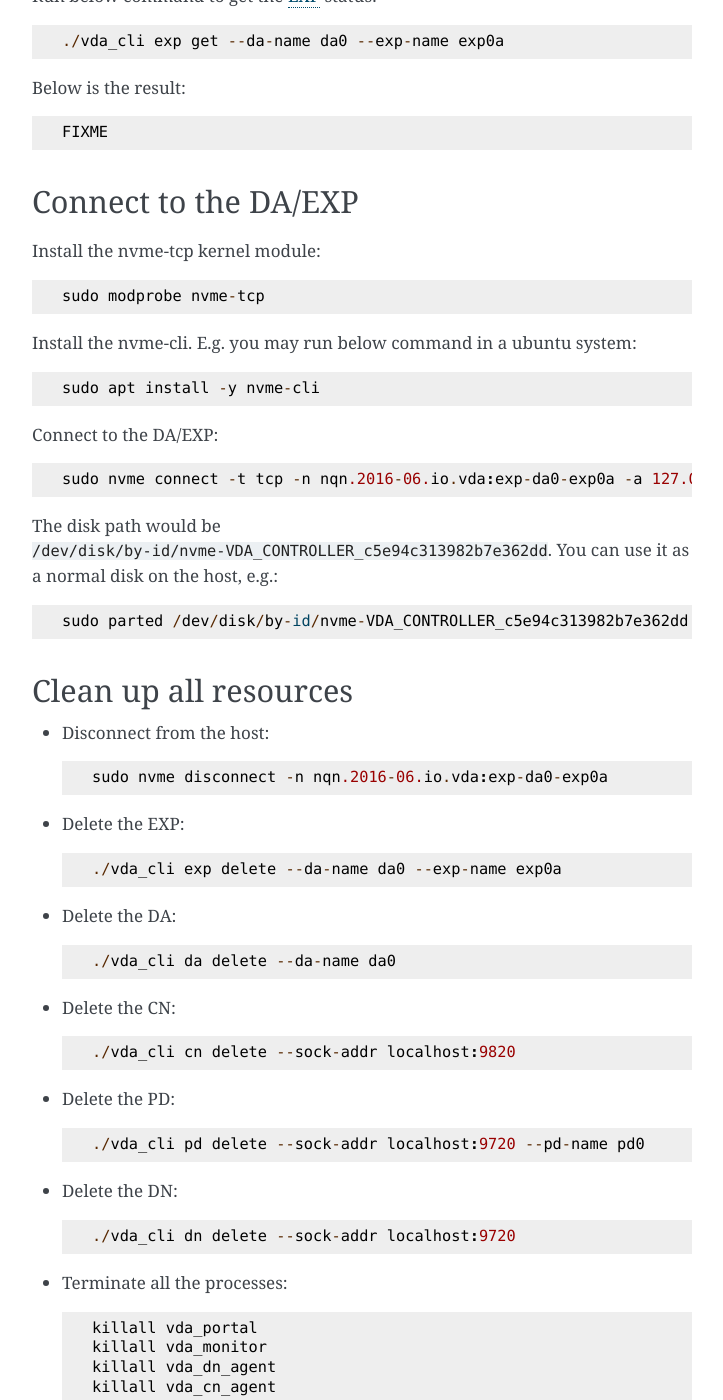
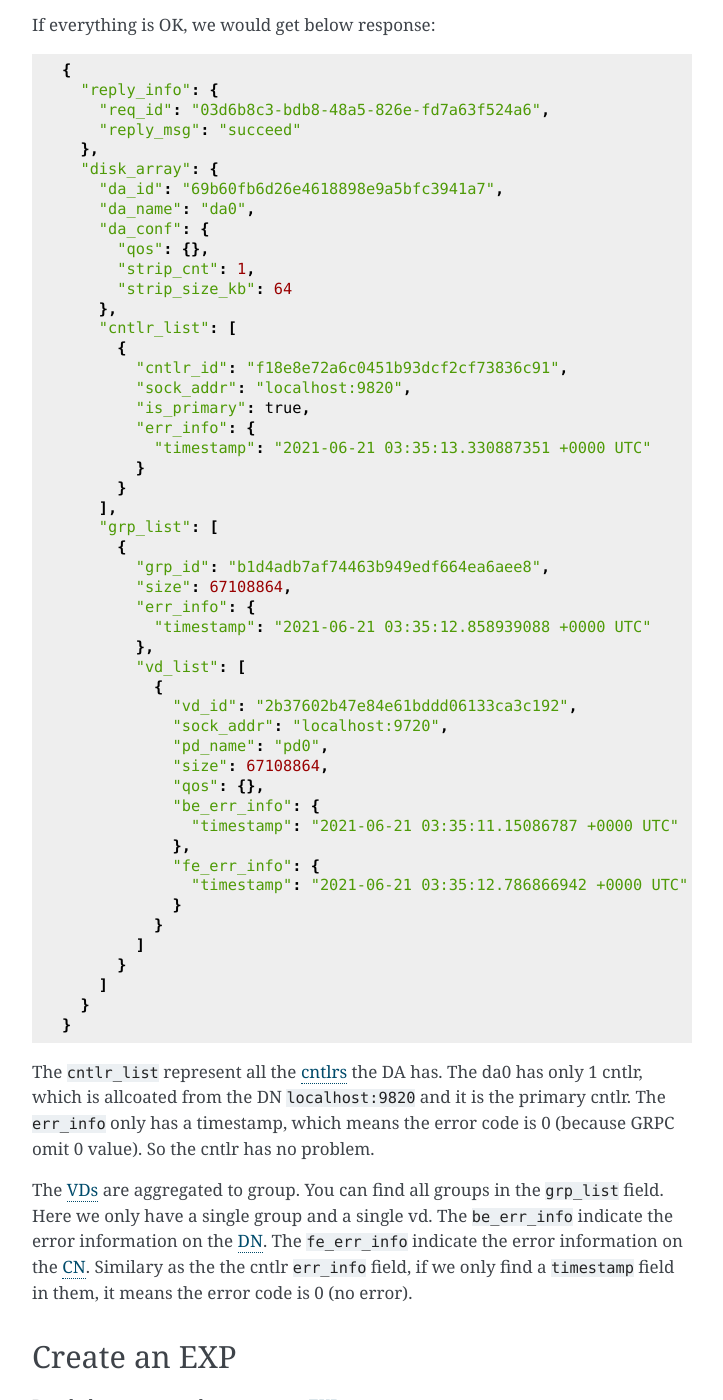
Before and after one commit to virtual-disk-array/vda_doc, a Sphinx documentation site: the page built from source/MinimalDeployment.rst, in a window 1280 px wide and 1400 px high, scrolled down 6460 px. Shown: the whole window, without its empty margins (388-1111 px from the left). Built offline with Sphinx 7.4.7, drawn with Linux system fonts in a browser that asks for light colours; some of the changed text lies outside the part shown.

Commit message:
finish MinimalDeployment

```diff
--- a/source/MinimalDeployment.rst
+++ b/source/MinimalDeployment.rst
@@ -58,6 +58,7 @@
 For each :ref:`DN <dn-label>`, we should run a spdk application and the dn_agent. First,
 go to the spdk directory and run below commands::
 
+  sudo scripts/setup.sh  # only run it once after reboot
   sudo build/bin/spdk_tgt --rpc-socket /tmp/vda_data/dn.sock --wait-for-rpc > /tmp/vda_data/dn.log 2>&1 &
   sudo scripts/rpc.py -s /tmp/vda_data/dn.sock bdev_set_options -d
   sudo scripts/rpc.py -s /tmp/vda_data/dn.sock nvmf_set_crdt -t1 100 -t2 100 -t3 100
@@ -82,12 +83,14 @@
   --tr-conf '{"trtype":"TCP"}' \
   > /tmp/vda_data/dn_agent.log 2>&1 &
 
-The ``--lis-conf`` and ``--tr-conf`` are json strings. The values in
-``--lis-conf`` will be passed to the SPDK ``nvmf_subsystem_add_listener``
-RPC. The values in ``tr-conf`` will be passed to the SPDK
-``nvmf_create_transport`` RPC. They are used to configure the NVMeOF
-connection between :ref:`VD <vd-label>` and :ref:`cntlr <cntlr-label>`.
-You can specific any values the SPDK RPCs accepts.
+The vda_dn_agent listens the controlplane RPC on the ``--address``.
+The ``--lis-conf`` and ``--tr-conf`` are json strings. They are used
+for the dataplane connection. The values in ``--lis-conf`` will be
+passed to the SPDK ``nvmf_subsystem_add_listener`` RPC. The values in
+``tr-conf`` will be passed to the SPDK ``nvmf_create_transport``
+RPC. They are used to configure the NVMeOF connection between :ref:`VD
+<vd-label>` and :ref:`cntlr <cntlr-label>`.  You can specific any
+values the SPDK RPCs accepts.
 
 You can check the /tmp/vda_data/dn_agent.log, if everything is OK, you
 can find below log::
@@ -99,6 +102,7 @@
 For each :ref:`CN <cn-label>`, we should run a spdk applicaiton and the cn-agent. First,
 go to the spdk directory and run below commands::
 
+  sudo scripts/setup.sh  # only run it once after reboot
   sudo build/bin/spdk_tgt --rpc-socket /tmp/vda_data/cn.sock --wait-for-rpc > /tmp/vda_data/cn.log 2>&1 &
   sudo scripts/rpc.py -s /tmp/vda_data/cn.sock bdev_set_options -d
   sudo scripts/rpc.py -s /tmp/vda_data/cn.sock nvmf_set_crdt -t1 100 -t2 100 -t3 100
@@ -119,11 +123,12 @@
   --tr-conf '{"trtype":"TCP"}' \
   > /tmp/vda_data/cn_agent.log 2>&1 &
 
-Similiar as DN, the ``lis-conf`` and ``--tr-conf`` are json
-strings. And  the are used by the SPDK ``nvmf_subsystem_add_listener``
+Similiar as DN, the ``--address`` is used for the controlplane
+RPC. The ``lis-conf`` and ``--tr-conf`` are json strings for dataplane
+connection. They are used by the SPDK ``nvmf_subsystem_add_listener``
 and ``nvmf_create_transport`` RPCs. They are used to configure the
-NVMeOF connection between :ref:`cntlr <cntlr-label>` and
-:ref:`host <host-label>`.
+NVMeOF connection between :ref:`cntlr <cntlr-label>` and :ref:`host
+<host-label>`.
 
 You can check the /tmp/vda_data/cn_agent.log, if everything is OK, you
 can find below log::
@@ -165,7 +170,20 @@
 yet. So the VDA cluster doeosn't know them. We run below command to
 create a :ref:`DN <dn-label>` in the VDA cluster::
 
-  ./vda_cli dn create --sock-addr localhost:9720 --tr-svc-id 4420
+  ./vda_cli dn create --sock-addr localhost:9720 \
+  --tr-type tcp --tr-addr 127.0.0.1 --adr-fam ipv4 --tr-svc-id 4420
+
+The ``--sock-addr`` should match the ``--address`` parameter in the
+vda_dn_agent. The :ref:`portal <portal-label>` and :ref:`monitor <monitor-label>`
+will send RPCs to the ``sock-addr``. The value of ``--sock-addr`` is
+also used as a unique identifier of the DN. When we want to
+modify/delete a DN, or manage a :ref:`PD <pd-label>` in the DN, we
+should provide the ``sock-addr`` of the DN.
+
+The ``--tr-type``, ``--tr-addr``, ``--adr-fam`` and ``--tr-svc-id``
+should match the values we provided in the ``vda_dn_agent``. They are
+used for the NVMeOF dataplane connections between :ref:`VD <vd-label>`
+and :ref:`cntlr <cntlr-label>`.
 
 Create PD
 ^^^^^^^^^
@@ -174,13 +192,30 @@
   ./vda_cli pd create --sock-addr localhost:9720 --pd-name pd0 \
   --bdev-type-key malloc --bdev-type-value 256
 
+The ``--sock-addr`` should match the value when we run the ``dn create``
+command. The ``--pd-name`` can be any string, they should be unique
+across the :ref:`DN <dn-label>`. The PDs in different DNs can have the
+same name. The ``--bdev-type-key malloc`` and ``--bdev-type-value 256``
+mean we create a 256M malloc bdev.
+
 Create CN
 ^^^^^^^^^
 Similar as :ref:`DN <dn-label>`, we have launched the cn_agent, but
 the VDA cluster doesn't know it yet. We run below command to create a
 :ref:`CN <cn-label>` in the VDA cluster::
 
-  ./vda_cli cn create --sock-addr localhost:9820 --tr-svc-id 4430
+  ./vda_cli cn create --sock-addr localhost:9820 \
+  --tr-type tcp --tr-addr 127.0.0.1 --adr-fam ipv4 --tr-svc-id 4430
+
+The ``--sock-addr`` should match the ``--address`` parameter in the
+vda_cn_agent. The :ref:`portal <portal-label>` and :ref:`monitor <monitor-label>`
+will send RPCs to the ``sock-addr``. The value of ``--sock-addr`` is
+also used as a unique identifier of the CN.
+
+The ``--tr-type``, ``--tr-addr``, ``--adr-fam`` and ``--tr-svc-id``
+should match the values we provided in teh ``vda_cn_agent``. They are
+use for the NVMeOF dataplane connections between :ref:`cntlr <cntlr-label>`
+and :ref:`host <host-label>`.
 
 Create DA
 ^^^^^^^^^
@@ -216,12 +251,18 @@
 
 If everything is OK, we would get below response::
 
-  FIXME
+  {
+    "reply_info": {
+      "req_id": "9cb5476a-04c6-4889-9348-a66a3f262602",
+      "reply_msg": "succeed"
+    }
+  }
 
-Please note: the ``"reply_code": 0`` means the DA information has been
-stored to the etcd cluster. It doesn't mean the DA has been created
-successfully. To check whether the DA is created successfully, please
-refer the following section.
+
+Please note: the ``"reply_msg": "succeed"`` means the DA information
+has been stored to the etcd cluster. It doesn't mean the DA has been
+created successfully. To verify whether the DA has any problem, you
+should use the ``da get`` command to get the DA status.
 
 Get DA status
 ^^^^^^^^^^^^^
@@ -231,9 +272,70 @@
 
 If everything is OK, we would get below response::
 
-  FIXME
+  {
+    "reply_info": {
+      "req_id": "03d6b8c3-bdb8-48a5-826e-fd7a63f524a6",
+      "reply_msg": "succeed"
+    },
+    "disk_array": {
+      "da_id": "69b60fb6d26e4618898e9a5bfc3941a7",
+      "da_name": "da0",
+      "da_conf": {
+        "qos": {},
+        "strip_cnt": 1,
+        "strip_size_kb": 64
+      },
+      "cntlr_list": [
+        {
+          "cntlr_id": "f18e8e72a6c0451b93dcf2cf73836c91",
+          "sock_addr": "localhost:9820",
+          "is_primary": true,
+          "err_info": {
+            "timestamp": "2021-06-21 03:35:13.330887351 +0000 UTC"
+          }
+        }
+      ],
+      "grp_list": [
+        {
+          "grp_id": "b1d4adb7af74463b949edf664ea6aee8",
+          "size": 67108864,
+          "err_info": {
+            "timestamp": "2021-06-21 03:35:12.858939088 +0000 UTC"
+          },
+          "vd_list": [
+            {
+              "vd_id": "2b37602b47e84e61bddd06133ca3c192",
+              "sock_addr": "localhost:9720",
+              "pd_name": "pd0",
+              "size": 67108864,
+              "qos": {},
+              "be_err_info": {
+                "timestamp": "2021-06-21 03:35:11.15086787 +0000 UTC"
+              },
+              "fe_err_info": {
+                "timestamp": "2021-06-21 03:35:12.786866942 +0000 UTC"
+              }
+            }
+          ]
+        }
+      ]
+    }
+  }
 
-(FIXME: explain the result and make sure the DA has no error)
+
+The ``cntlr_list`` represent all the :ref:`cntlrs <cntlr-label>` the
+DA has. The da0 has only 1 cntlr, which is allcoated from the DN
+``localhost:9820`` and it is the primary cntlr. The ``err_info`` only
+has a timestamp, which means the error code is 0 (because GRPC omit 0
+value). So the cntlr has no problem.
+
+The :ref:`VDs <vd-label>` are aggregated to group. You can find all
+groups in the ``grp_list`` field. Here we only have a single group and
+a single vd. The ``be_err_info`` indicate the error information on the
+:ref:`DN <dn-label>`. The ``fe_err_info`` indicate the error information
+on the :ref:`CN <cn-label>`. Similary as the the cntlr ``err_info``
+field, if we only find a ``timestamp`` field in them, it means the
+error code is 0 (no error).
 
 Create an EXP
 ^^^^^^^^^^^^^
@@ -251,12 +353,17 @@
 
 If everything is OK, we would get below response::
 
-  FIXME
+  {
+    "reply_info": {
+      "req_id": "29964426-f30b-4c1a-b3e3-25813e59c7c2",
+      "reply_msg": "succeed"
+    }
+  }
 
-Please note; the ``"reply_code": 0`` measn the EXP information has
+Please note; the ``"reply_msg": "succeed"`` measn the EXP information has
 been stored to the etcd cluster. It doesn't mean the EXP has been
-created successfully. To check whether the EXP is created
-successfully, please refer the following section.
+created successfully. To verify whether the EXP has any problem, you
+should use the ``exp get`` command to get the EXP status.
 
 Get EXP status
 ^^^^^^^^^^^^^^
@@ -266,8 +373,40 @@
 
 Below is the result::
 
-  FIXME
+  {
+    "reply_info": {
+      "req_id": "688c9ece-d60d-469d-a1df-5eb385da44c8",
+      "reply_msg": "succeed"
+    },
+    "exporter": {
+      "exp_id": "7a6c61442550492ea1f38c617e1864b3",
+      "exp_name": "exp0a",
+      "initiator_nqn": "nqn.2016-06.io.spdk:host0",
+      "target_nqn": "nqn.2016-06.io.vda:exp-da0-exp0a",
+      "serial_number": "c5e94c313982b7e362dd",
+      "model_number": "VDA_CONTROLLER",
+      "exp_info_list": [
+        {
+          "nvmf_listener": {
+            "tr_type": "tcp",
+            "adr_fam": "ipv4",
+            "tr_addr": "127.0.0.1",
+            "tr_svc_id": "4430"
+          },
+          "err_info": {
+            "timestamp": "2021-06-21 04:16:33.986866926 +0000 UTC"
+          }
+        }
+      ]
+    }
+  }
 
+In the :ref:`DA <da-label>`, each :ref:`cntlr <cntlr-label>` has a EXP
+instance. The ``exp_info_list`` lists the EXP status in all the
+cntlrs. The ``nvmf_listener`` provide the NVMeOF information. The
+:ref:`host <host-label>` can use these information to connect to
+it. Similar as DA, if you can only see the ``timestamp`` field in
+``err_info``, it means the EXP has no problem.
 
 Connect to the DA/EXP
 ^^^^^^^^^^^^^^^^^^^^^
@@ -279,7 +418,8 @@
 
   sudo apt install -y nvme-cli
 
-Connect to the DA/EXP::
+Connect to the DA/EXP (you can get all the requried parameters from
+the ``exp get`` command)::
 
   sudo nvme connect -t tcp -n nqn.2016-06.io.vda:exp-da0-exp0a -a 127.0.0.1 -s 4430 --hostnqn nqn.2016-06.io.spdk:host0
 
```
